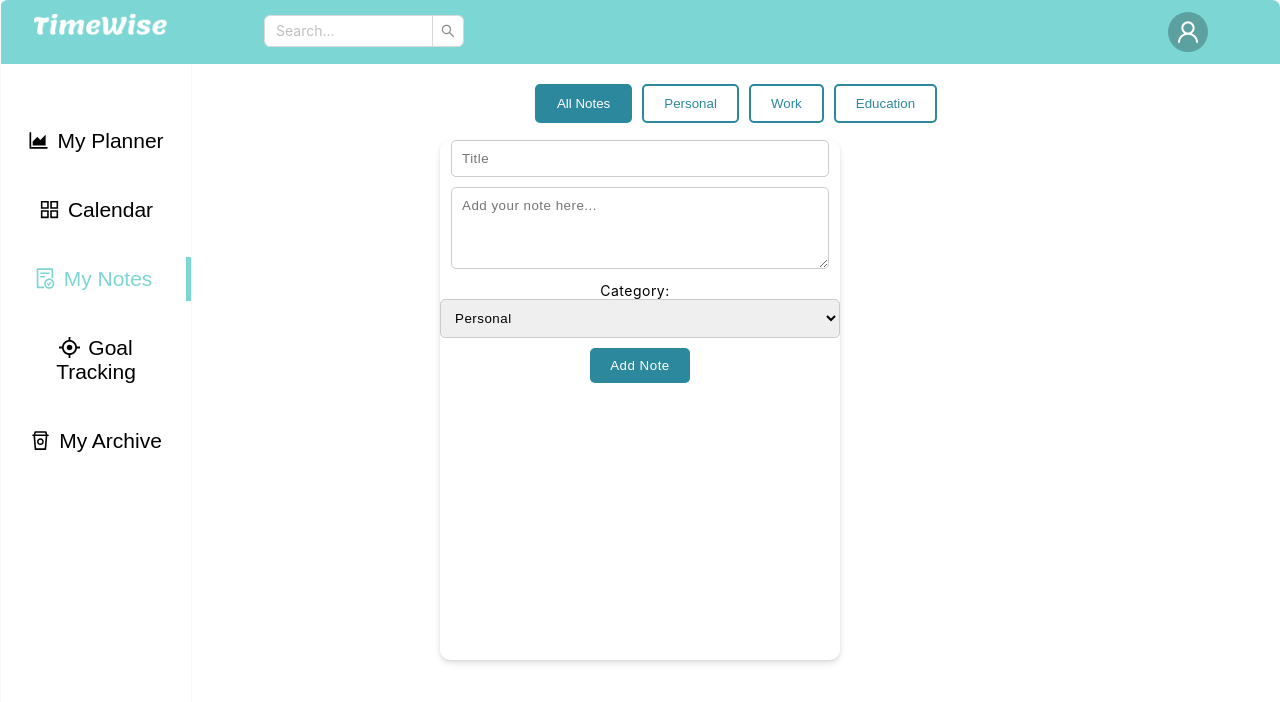
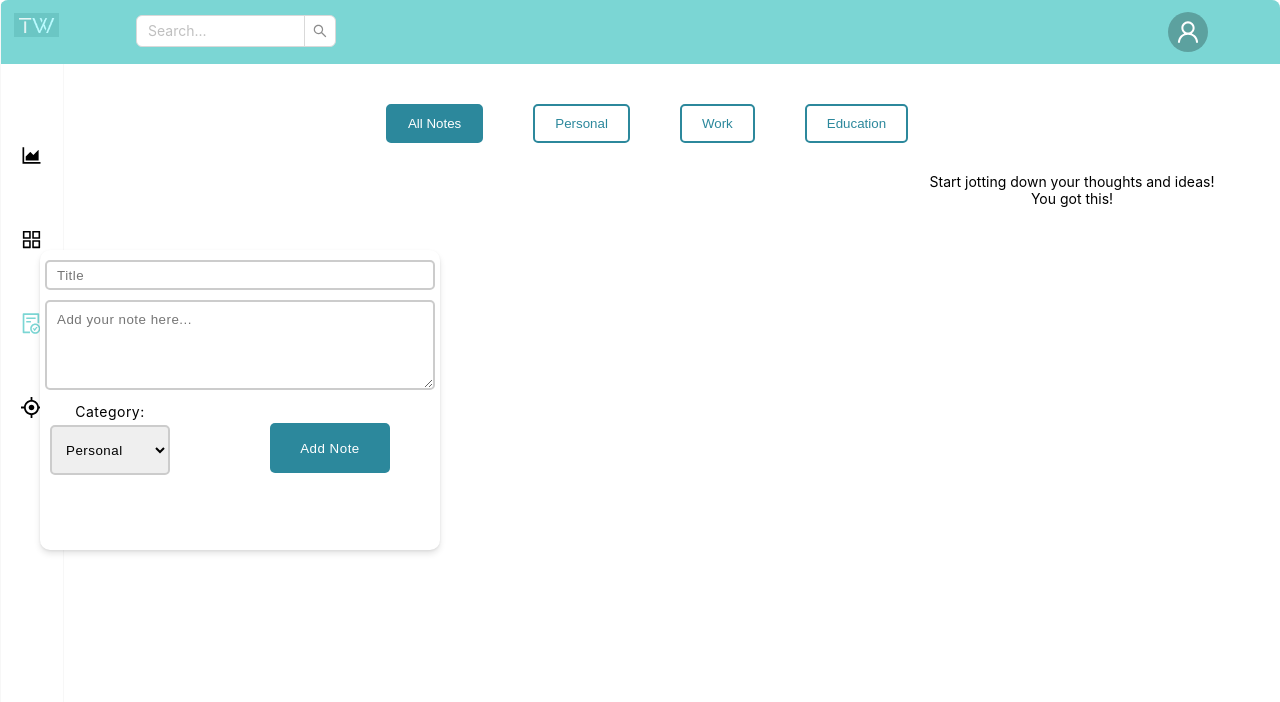
Before and after one commit to LiliAzatyan/time-wise-web, a React (Create React App) app: page /notes in a window 1280 px wide. Shown: the top 702 px of the page. Built offline with nearby package versions, Linux system fonts and the light colour scheme.

Commit message:
Refactgoring login register functonality

```diff
--- a/src/App.js
+++ b/src/App.js
@@ -1,53 +1,56 @@
-import { BrowserRouter, Routes, Route } from 'react-router-dom';
-import GoalTracking from './pages/goal-tracking/GoalTracking';
-import MyPlanner from './pages/my-planner/MyPlanner';
-import MyArchive from './pages/my-archive/MyArchive';
-import Notes from './pages/notes/Notes';
-import Calendar from './pages/calendar/Calendar';
-import SiderLayout from './layouts/SiderLayout.js';
-import HeaderLayout from './layouts/Header';
-import Home from './pages/home/home.js';
-import SignIn from './pages/login-and-register/Login/SignIn';
+import { BrowserRouter, Routes, Route } from "react-router-dom";
+import GoalTracking from "./pages/goal-tracking/GoalTracking";
+import MyPlanner from "./pages/my-planner/MyPlanner";
+import MyArchive from "./pages/my-archive/MyArchive";
+import Notes from "./pages/notes/Notes";
+import Calendar from "./pages/calendar/Calendar";
+import SiderLayout from "./layouts/SiderLayout.js";
+import HeaderLayout from "./layouts/Header";
+import Home from "./pages/home/home.js";
+import SignIn from "./pages/login-and-register/Login/SignIn";
 import SignUp from "./pages/login-and-register/Register/SignUp";
-import { Layout, Flex } from 'antd';
-import React from 'react';
-
+import { Layout, Flex } from "antd";
+import React from "react";
 
 const { Header, Sider, Content } = Layout;
 const headerStyle = {
-  textAlign: 'center',
-  color: '#fff',
+  textAlign: "center",
+  color: "#fff",
   paddingInline: 48,
-  lineHeight: '64px',
-  backgroundColor: '#7BD6D4',
+  lineHeight: "64px",
+  backgroundColor: "#7BD6D4",
 };
 const contentStyle = {
-  textAlign: 'center',
-  color: '#000',
-  backgroundColor: '#FFFFFF',
+  textAlign: "center",
+  color: "#000",
+  backgroundColor: "#FFFFFF",
 };
 const siderStyle = {
-  textAlign: 'center',
-  color: '#000',
-  backgroundColor: '#ffffff',
+  height: "80%",
+  textAlign: "center",
+  color: "#000",
+  backgroundColor: "#ffffff",
 };
 
 const layoutStyle = {
   borderRadius: 8,
-  overflow: 'hidden',
-  width: '100%',
-  height: '100vh',
+  overflow: "hidden",
+  width: "100%",
+  height: "100vh",
 };
 const App = () => (
-    <div style={{padding: "0px", margin: "0px"}}>
+  <div style={{ padding: "0px", margin: "0px" }}>
     <Flex gap="middle" wrap="wrap">
       <BrowserRouter>
         <Routes>
           <Route path="/" element={<Home />} />
           <Route path="/signin" element={<SignIn />} />
           <Route path="/signup" element={<SignUp />} />
-            <Route path="/my-planner" element={<Layout style={layoutStyle}>
-              <Sider width="15%" style={siderStyle}>
+          <Route
+            path="/my-planner"
+            element={
+              <Layout style={layoutStyle}>
+                <Sider width="5%" style={siderStyle}>
                   <SiderLayout />
                 </Sider>
                 <Layout>
@@ -58,9 +61,14 @@ const App = () => (
                     <MyPlanner />
                   </Content>
                 </Layout>
-            </Layout>} />
-            <Route path="/calendar" element={<Layout style={layoutStyle}>
-              <Sider width="15%" style={siderStyle}>
+              </Layout>
+            }
+          />
+          <Route
+            path="/calendar"
+            element={
+              <Layout style={layoutStyle}>
+                <Sider width="5%" style={siderStyle}>
                   <SiderLayout />
                 </Sider>
                 <Layout>
@@ -71,9 +79,14 @@ const App = () => (
                     <Calendar />
                   </Content>
                 </Layout>
-            </Layout>} />
-            <Route path="/notes" element={<Layout style={layoutStyle}>
-              <Sider width="15%" style={siderStyle}>
+              </Layout>
+            }
+          />
+          <Route
+            path="/notes"
+            element={
+              <Layout style={layoutStyle}>
+                <Sider width="5%" style={siderStyle}>
                   <SiderLayout />
                 </Sider>
                 <Layout>
@@ -84,9 +97,14 @@ const App = () => (
                     <Notes />
                   </Content>
                 </Layout>
-            </Layout>} />
-            <Route path="/goal-tracking" element={<Layout style={layoutStyle}>
-              <Sider width="15%" style={siderStyle}>
+              </Layout>
+            }
+          />
+          <Route
+            path="/goal-tracking"
+            element={
+              <Layout style={layoutStyle}>
+                <Sider width="5%" style={siderStyle}>
                   <SiderLayout />
                 </Sider>
                 <Layout>
@@ -97,9 +115,14 @@ const App = () => (
                     <GoalTracking />
                   </Content>
                 </Layout>
-            </Layout>} />
-            <Route path="/my-archive" element={<Layout style={layoutStyle}>
-              <Sider width="15%" style={siderStyle}>
+              </Layout>
+            }
+          />
+          <Route
+            path="/my-archive"
+            element={
+              <Layout style={layoutStyle}>
+                <Sider width="5%" style={siderStyle}>
                   <SiderLayout />
                 </Sider>
                 <Layout>
@@ -110,7 +133,9 @@ const App = () => (
                     <MyArchive />
                   </Content>
                 </Layout>
-            </Layout>} />
+              </Layout>
+            }
+          />
         </Routes>
       </BrowserRouter>
     </Flex>
--- a/src/layouts/Header.js
+++ b/src/layouts/Header.js
@@ -39,7 +39,7 @@ const App = () => {
   };
 
   return (
-    <div className={darkMode ? 'dark-mode' : ''}> {/* Apply dark mode class */}
+    <div className={darkMode ? 'dark-mode' : ''}>
       <Header style={{ backgroundColor: '#7BD6D4', padding: '0 24px', display: 'flex', alignItems: 'center' }}>
         <Space style={{ flexGrow: 1, marginTop: 30 }}>
           <Search placeholder="Search..." onSearch={onSearch} style={{ width: 200 }} />
--- a/src/layouts/SiderLayout.js
+++ b/src/layouts/SiderLayout.js
@@ -1,5 +1,5 @@
-import React, { useState, useEffect } from 'react';
-import { Link, useLocation } from 'react-router-dom';
+import React, { useState, useEffect } from "react";
+import { Link, useLocation } from "react-router-dom";
 import {
   AppstoreOutlined,
   RestOutlined,
@@ -10,81 +10,108 @@ import {
 
 const items = [
   {
-    label: 'My Planner',
-    key: 'my-planner',
+    // label: "My Planner",
+    key: "My Planner",
     icon: <AreaChartOutlined />,
-    link: '/my-planner',
+    link: "/my-planner",
   },
   {
-    label: 'Calendar',
-    key: 'calendar',
+    // label: "Calendar",
+    key: "Calendar",
     icon: <AppstoreOutlined />,
-    link: '/calendar',
+    link: "/calendar",
   },
 
   {
-    label: 'My Notes',
-    key: 'notes',
+    // label: "My Notes",
+    key: "Notes",
     icon: <FileDoneOutlined />,
-    link: '/notes',
+    link: "/notes",
   },
   {
-    label: 'Goal Tracking',
-    key: 'goal-tracking',
+    // label: "Goal Tracking",
+    key: "Goal Tracking",
     icon: <AimOutlined />,
-    link: '/goal-tracking',
+    link: "/goal-tracking",
   },
-  {
-    label: 'My Archive',
-    key: 'my-archive',
-    icon: <RestOutlined />,
-    link: '/my-archive',
-  },
+  // {
+  //   // label: "My Archive",
+  //   key: "my-archive",
+  //   icon: <RestOutlined />,
+  //   link: "/my-archive",
+  // },
 ];
 
 const App = () => {
-  const [current, setCurrent] = useState('my-planner');
+  const [current, setCurrent] = useState("my-planner");
   const location = useLocation();
+  const [hoveredItem, setHoveredItem] = useState(null);
 
   useEffect(() => {
     const path = location.pathname;
-    const key = items.find(item => item.link === path)?.key;
+    const key = items.find((item) => item.link === path)?.key;
 
     if (key) {
       setCurrent(key);
     }
   }, [location]);
 
-  const [isClicked, setIsClicked] = useState(false);
-  const handleClick = () => {
-    setIsClicked(true);
-    setTimeout(() => setIsClicked(false), 1000);
+  const handleMouseEnter = (key) => {
+    setHoveredItem(key);
+  };
+
+  const handleMouseLeave = () => {
+    setHoveredItem(null);
   };
 
   return (
-    <div style={{backgroundColor: "#FFFFFF", border: "1px #F7F7F7 solid" }}>
-      <div style={{height: '64px', marginTop: '-1px', marginRight: "-1px", backgroundColor: "#7BD6D4"}}>
-
-        {/* <a href="/home" onClick={handleClick}> */}
-          {/* <button
-            className={`button ${isClicked ? "true" : "false"}`}
-            onClick={handleClick}
-          > */}
-            <img src="./TimeWise2.png" alt="Logo" width="70%" style={{marginTop: "13px", marginLeft: "8px"}}/>
-          {/* </button> */}
-        {/* </a> */}
-
+    <div style={{ backgroundColor: "#FFFFFF", border: "1px #F7F7F7 solid" }}>
+      <div style={{ height: "64px", marginTop: "-1px", marginRight: "-1px", backgroundColor: "#7BD6D4" }}>
+        <img src="./TimeWise2.png" alt="Logo" width="70%" style={{ marginTop: "13px", marginLeft: "8px" }} />
       </div>
-      <div style={{height: '100vh', marginTop: "40px"}}>
-        {items.map(item => (
-          <div key={item.key} style={{ marginBottom: '10px' }}>
-            <Link to={item.link} style={{ textDecoration: 'none' }}>
+      <div style={{ height: "100vh", marginTop: "40px" }}>
+        {items.map((item) => (
+          <div key={item.key} style={{ marginBottom: "10px" }}>
+            <Link to={item.link} style={{ textDecoration: "none" }}>
               <button
                 onClick={() => setCurrent(item.key)}
-                style={{ marginTop: "15px", width: "100%", padding: '10px 20px', fontSize: '21px', color: current === item.key ? '#7BD6D4' : '#000', backgroundColor: "#fff",border: "none", borderRight: current === item.key ? 'solid 5px #7BD6D4' : "solid 0px #fff", cursor: 'pointer' }}
+                onMouseEnter={() => handleMouseEnter(item.key)}
+                onMouseLeave={handleMouseLeave}
+                style={{
+                  marginTop: "30px",
+                  position: "relative",
+                  width: "100%",
+                  padding: "10px 20px",
+                  fontSize: "21px",
+                  color: current === item.key ? "#7BD6D4" : "#000",
+                  backgroundColor: "#fff",
+                  border: "none",
+                  borderRight:
+                    current === item.key
+                      ? "solid 5px #7BD6D4"
+                      : "solid 0px #fff",
+                  cursor: "pointer",
+                }}
               >
                 {item.icon}
-                <span style={{ marginLeft: '8px' }}>{item.label}</span>
+                <span style={{ marginLeft: "8px" }}>{item.label}</span>
+                {hoveredItem === item.key && (
+                  <div
+                    style={{
+                      position: "absolute",
+                      top: 0,
+                      left: "50%",
+                      marginLeft: "10px", // Added margin for spacing
+                      backgroundColor: "#fff",
+                      padding: "5px",
+                      border: "1px solid #ccc",
+                      borderRadius: "5px",
+                      zIndex: "999",
+                    }}
+                  >
+                    {item.key}
+                  </div>
+                )}
               </button>
             </Link>
           </div>
--- a/src/pages/login-and-register/Login/SignIn.js
+++ b/src/pages/login-and-register/Login/SignIn.js
@@ -51,11 +51,11 @@ const SignIn = () => {
 
     useEffect(() => {
         if (Object.keys(formErrors).length === 0 && isSubmit) {
-            console.log(user);
-            axios.post("http://localhost:7263/api/auth/login", user).then((res) => {
+            axios.post(`http://65.108.88.61:7263/api/auth/login`, user).then((res) => {
+            // axios.post("http://localhost:5000/api/auth/login", user).then((res) => {
                 // setUserState(res.data.user);
                 navigate("/my-planner", { replace: true });
-            });
+            }).catch(err => console.log("Sign in Error" + err));
         }
     }, [formErrors]);
     useEffect(() => {
--- a/src/pages/login-and-register/Register/SignUp.js
+++ b/src/pages/login-and-register/Register/SignUp.js
@@ -60,12 +60,13 @@ const SignUp = () => {
     };
 
     useEffect(() => {
+        console.log(Object.keys(formErrors).length);
         if (Object.keys(formErrors).length === 0 && isSubmit) {
             console.log(user);
-            axios.post("http://localhost:7263/api/auth/register/", user).then((res) => {
+            axios.post(`http://65.108.88.61:7263/api/auth/register`, user).then((res) => {
                 alert(res.data.message);
                 navigate("/signin", { replace: true });
-            });
+            }).catch(err => console.log(err))
         }
     }, [formErrors]);
     useEffect(() => {
--- a/src/pages/notes/Notes.js
+++ b/src/pages/notes/Notes.js
@@ -2,51 +2,49 @@ import React, { useState, useEffect } from "react";
 import "./notes.css";
 
 const Notes = () => {
-  const [title, setTitle] = useState(""); // State to manage the note title
-  const [note, setNote] = useState(""); // State to manage the note value
-  const [category, setCategory] = useState("all"); // State to manage the selected category
-  const [notesList, setNotesList] = useState([]); // State to manage the list of notes
-  const [editingNoteIndex, setEditingNoteIndex] = useState(null); // State to manage the index of the note being edited
+  const [title, setTitle] = useState("");
+  const [note, setNote] = useState("");
+  const [category, setCategory] = useState("all");
+  const [notesList, setNotesList] = useState([]);
+  const [editingNoteIndex, setEditingNoteIndex] = useState(null);
+  const [showMotivationalWords, setShowMotivationalWords] = useState(true);
 
   useEffect(() => {
-    // Load notes from local storage on component mount
     const storedNotes = JSON.parse(localStorage.getItem("notes"));
     if (storedNotes) {
       setNotesList(storedNotes);
+      if (storedNotes.length > 0) {
+        setShowMotivationalWords(false);
+      }
     }
   }, []);
 
   const handleTitleChange = (event) => {
-    // Update the title state when the input value changes
     setTitle(event.target.value);
   };
 
   const handleNoteChange = (event) => {
-    // Update the note state when the textarea value changes
     setNote(event.target.value);
   };
 
   const handleSubmit = (event) => {
     event.preventDefault();
-    // Perform any action you want to do with the submitted note data
     console.log("Submitted note:", { title, note, category });
-    // Save note to local storage
     const updatedNotes = [...notesList];
     if (editingNoteIndex !== null) {
-      // Update existing note if editing
       updatedNotes[editingNoteIndex] = { title, text: note, category };
     } else {
-      // Add new note if not editing
       updatedNotes.push({ title, text: note, category });
     }
     localStorage.setItem("notes", JSON.stringify(updatedNotes));
-    // Update notes list state
     setNotesList(updatedNotes);
-    // Clear the inputs after submission
     setTitle("");
     setNote("");
     setCategory("all");
     setEditingNoteIndex(null);
+    if (showMotivationalWords) {
+      setShowMotivationalWords(false);
+    }
   };
 
   const filterNotesByCategory = (selectedCategory) => {
@@ -70,18 +68,51 @@ const Notes = () => {
     setEditingNoteIndex(index);
   };
 
-  const filteredNotes = category === "all" ? notesList : notesList.filter(note => note.category === category);
+  const filteredNotes =
+    category === "all"
+      ? notesList
+      : notesList.filter((note) => note.category === category);
 
   return (
-    <div>
+    <div className="notes-app">
       <div className="category-container">
-        <button className={`category-btn ${category === "all" ? "active" : ""}`} onClick={() => filterNotesByCategory("all")}>All Notes</button>
-        <button className={`category-btn ${category === "personal" ? "active" : ""}`} onClick={() => filterNotesByCategory("personal")}>Personal</button>
-        <button className={`category-btn ${category === "work" ? "active" : ""}`} onClick={() => filterNotesByCategory("work")}>Work</button>
-        <button className={`category-btn ${category === "education" ? "active" : ""}`} onClick={() => filterNotesByCategory("education")}>Education</button>
+        <button
+          className={`category-btn ${category === "all" ? "active" : ""}`}
+          onClick={() => filterNotesByCategory("all")}
+        >
+          All Notes
+        </button>
+        <button
+          className={`category-btn ${
+            category === "personal" ? "active" : ""
+          }`}
+          onClick={() => filterNotesByCategory("personal")}
+        >
+          Personal
+        </button>
+        <button
+          className={`category-btn ${category === "work" ? "active" : ""}`}
+          onClick={() => filterNotesByCategory("work")}
+        >
+          Work
+        </button>
+        <button
+          className={`category-btn ${
+            category === "education" ? "active" : ""
+          }`}
+          onClick={() => filterNotesByCategory("education")}
+        >
+          Education
+        </button>
       </div>
 
-      {/* Add Note Form */}
+      <div className="notes-container">
+        {showMotivationalWords && (
+          <div className="motivational-words">
+            <p>Start jotting down your thoughts and ideas!</p>
+            <p>You got this!</p>
+          </div>
+        )}
         <form className="add-note-form" onSubmit={handleSubmit}>
           <input
             type="text"
@@ -89,6 +120,7 @@ const Notes = () => {
             value={title}
             onChange={handleTitleChange}
             required
+            style={{ maxWidth: "390px", marginTop: "10px" }}
           />
           <textarea
             id="note"
@@ -99,20 +131,36 @@ const Notes = () => {
             value={note}
             onChange={handleNoteChange}
             required
+            style={{
+              maxWidth: "390px",
+              minWidth: "390px",
+              minHeight: "90px",
+              maxHeight: "090px",
+            }}
           ></textarea>
+          <div className="category-add-note">
             <div className="category-select">
               <label htmlFor="category">Category:</label>
-          <select id="category" name="category" value={category} onChange={(e) => setCategory(e.target.value)} required>
+              <select
+                className="select-note-type"
+                id="category"
+                name="category"
+                value={category}
+                onChange={(e) => setCategory(e.target.value)}
+                required
+              >
                 <option value="personal">Personal</option>
                 <option value="work">Work</option>
                 <option value="education">Education</option>
               </select>
             </div>
-        <button className="add-note-btn" type="submit">{editingNoteIndex !== null ? "Update Note" : "Add Note"}</button>
+            <button className="add-note-btn" type="submit">
+              {editingNoteIndex !== null ? "Update Note" : "Add Note"}
+            </button>
+          </div>
         </form>
 
-      {/* Render filtered notes */}
-      <div className="notes-container">
+        <div className="notes-list">
           {filteredNotes.map((note, index) => (
             <div key={index} className="note">
               <h3>{note.title}</h3>
@@ -125,6 +173,7 @@ const Notes = () => {
           ))}
         </div>
       </div>
+    </div>
   );
 };
 
--- a/src/pages/notes/notes.css
+++ b/src/pages/notes/notes.css
@@ -1,7 +1,12 @@
+.notes-app {
+  max-width: 800px;
+  margin: 0px auto;
+  padding: 20px;
+}
+
 .category-container {
   display: flex;
   justify-content: center;
-  gap: 10px;
   margin-top: 20px;
 }
 
@@ -12,7 +17,14 @@
   border-radius: 5px;
   color: #2c889c;
   cursor: pointer;
-  transition: all 0.3s ease;
+  cursor: pointer;
+  transition: all 0.5s ease;
+  margin-right: 50px;
+}
+
+.category-btn:hover {
+  background-color: #87d3e4;
+  font-size: 15px !important;
 }
 
 .category-btn.active {
@@ -20,28 +32,20 @@
   color: white;
 }
 
-.category-select {
+.add-note-form input[type="text"],
+.add-note-form textarea,
+.add-note-form select {
+  width: 100%;
+  height: 10%;
+  padding: 10px;
   margin-bottom: 10px;
+  border: 2px solid #ccc;
+  border-radius: 5px;
 }
 
-.add-note-form select {
-  padding: 10px;
-  border: 1px solid #ccc;
-  border-radius: 5px;
-  width: 100%;
-}
-
-.add-note-form label {
-  margin-right: 10px;
-}
-
-.add-note-form input[type="text"],
-.add-note-form textarea {
-  width: calc(100% - 22px);
-  padding: 10px;
-  margin-bottom: 10px;
-  border: 1px solid #ccc;
-  border-radius: 5px;
+.add-note-form {
+  height: 300px;
+  margin-left: -400px;
 }
 
 .add-note-btn {
@@ -51,15 +55,19 @@
   border: none;
   border-radius: 5px;
   cursor: pointer;
-  transition: background-color 0.3s ease;
+  transition: all 0.5s ease;
 }
 
 .add-note-btn:hover {
   background-color: #2c6c7f;
+  font-size: 15px;
 }
 
 .notes-container {
   margin-top: 20px;
+  margin-left: 400px;
+  width: 100%;
+  padding: 10px;
 }
 
 .note {
@@ -70,18 +78,41 @@
   box-shadow: 0px 0px 5px 0px rgba(0, 0, 0, 0.1);
 }
 
-@media (max-width: 768px) {
-  .category-container {
-    flex-wrap: wrap;
-  }
+.category-select {
+  width: 120px;
+  height: 500px;
+  margin-left: 10px;
+  transition: all 0.5s ease;
+}
 
-  .category-btn {
-    flex: 1 0 45%;
-    margin: 5px;
-  }
+.category-select:hover {
+  font-size: 15px !important;
+}
 
-  .add-note-form input[type="text"],
-  .add-note-form textarea {
-    width: calc(100% - 20px);
-  }
+.select-note-type {
+  margin-top: 5px;
+  transition: all 0.5s ease;
+  cursor: pointer;
 }
+
+.select-note-type:hover {
+  background-color: #dfdab4;
+}
+
+.add-note-btn {
+  height: 50px;
+  width: 120px;
+  margin-top: 20px;
+  margin-left: 100px;
+  transition: all 0.5s ease;
+}
+
+.add-note-btn:hover {
+  background-color: #dfdab4;
+  font-size: 15px;
+  width: 150px;
+}
+
+.category-add-note {
+  display: flex;
+}
```
Also changed, not shown: public/TimeWise2.png. Lines whose indentation alone changed are shown as unchanged.
